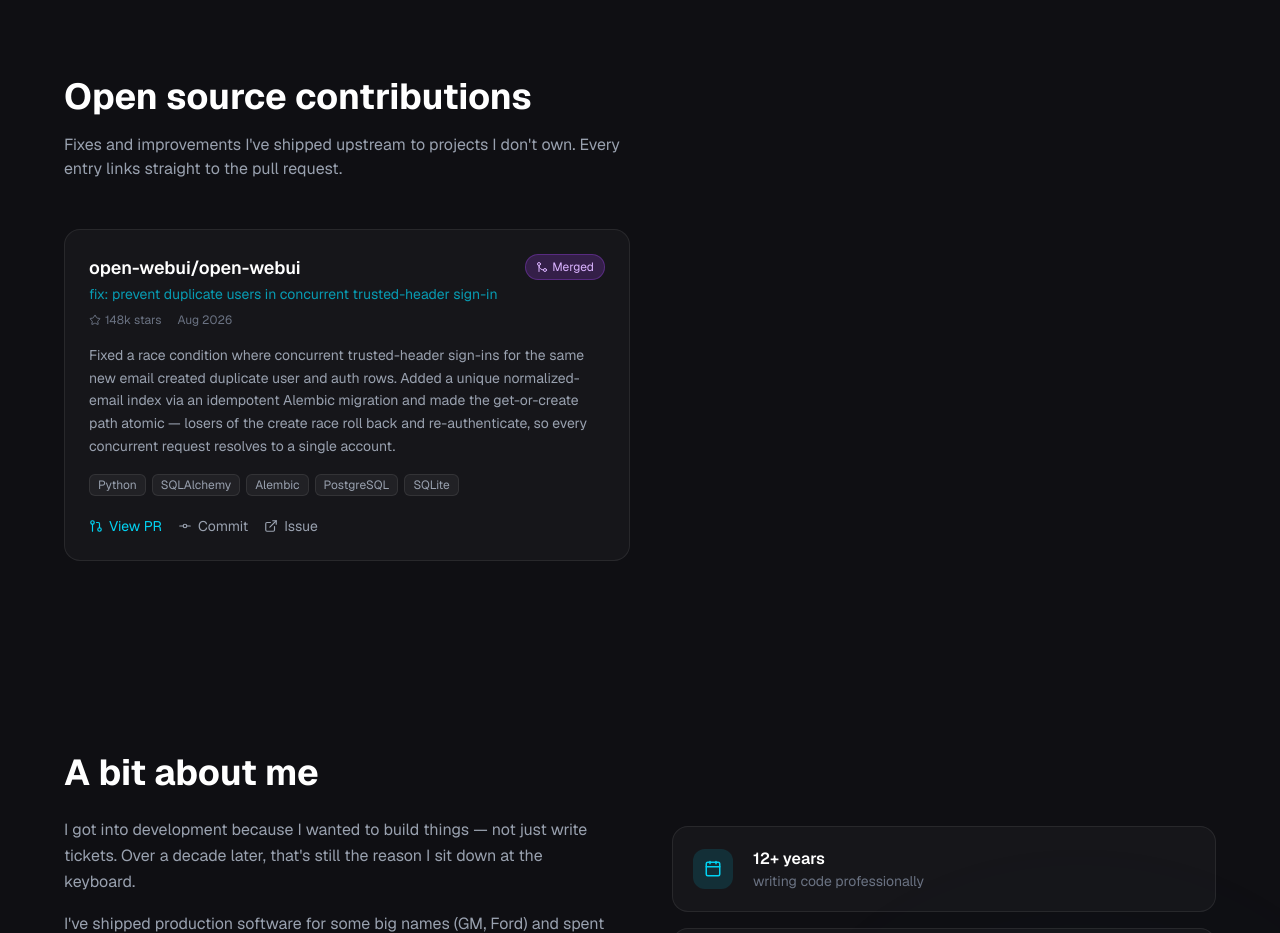
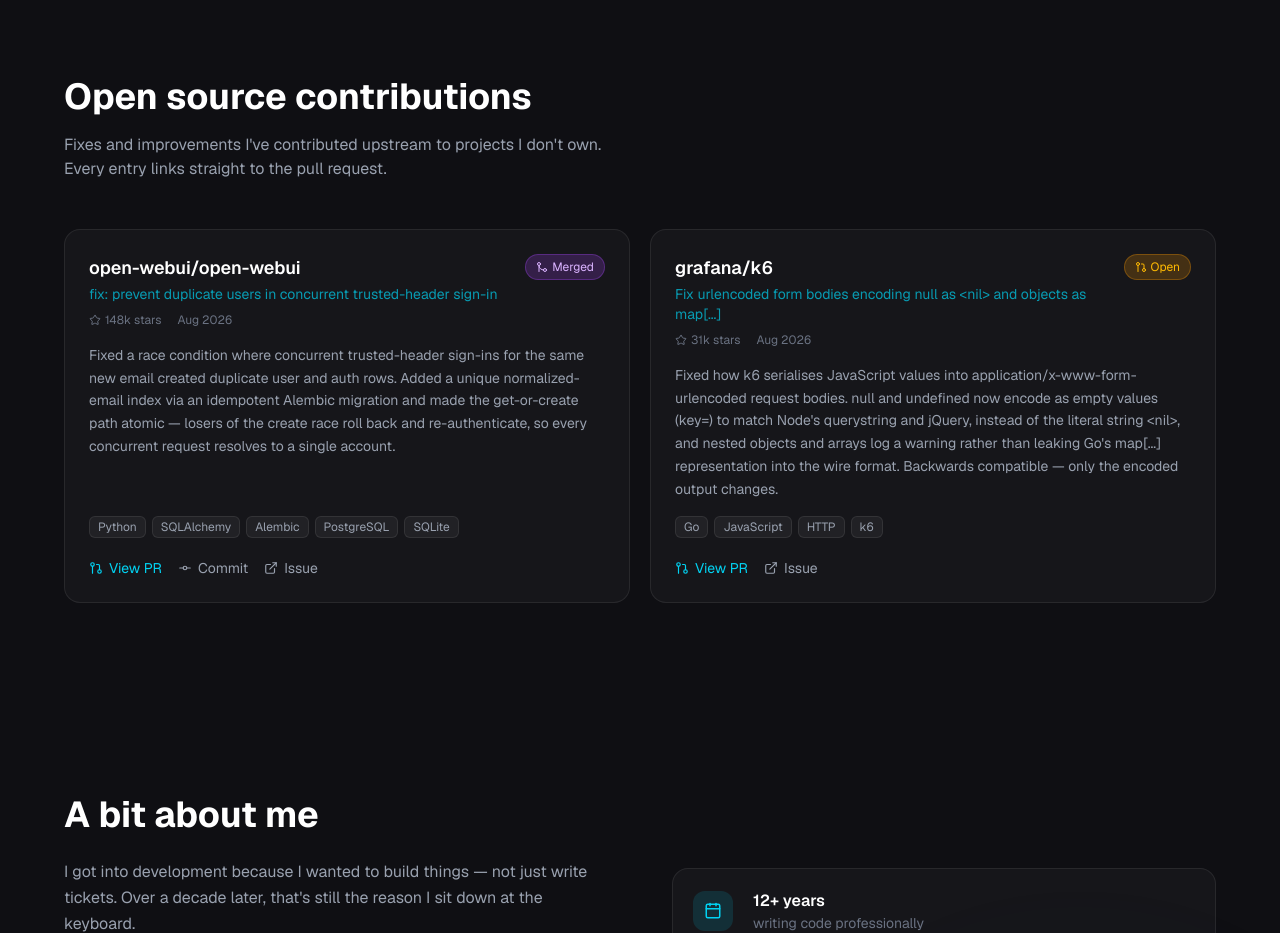
Before and after one commit to 12529572-Canada-Inc/sdaichendt-dev, a Next.js app: page / in a window 1280 px wide. Shown: the part 2540-3473 px from the top of the page. Built offline with nearby package versions, Linux system fonts and the light colour scheme.

Commit message:
feat: add grafana/k6 #6238 to open source contributions (#10)

```diff
--- a/src/components/Contributions.tsx
+++ b/src/components/Contributions.tsx
@@ -29,7 +29,7 @@
             Open source contributions
           </h2>
           <p className="text-gray-400 max-w-xl">
-            Fixes and improvements I&apos;ve shipped upstream to projects I
+            Fixes and improvements I&apos;ve contributed upstream to projects I
             don&apos;t own. Every entry links straight to the pull request.
           </p>
         </div>
--- a/src/data/contributions.ts
+++ b/src/data/contributions.ts
@@ -21,6 +21,21 @@
 
 export const contributions: Contribution[] = [
   {
+    slug: "grafana-k6-6238",
+    project: "grafana/k6",
+    projectUrl: "https://github.com/grafana/k6",
+    title:
+      "Fix urlencoded form bodies encoding null as <nil> and objects as map[...]",
+    prUrl: "https://github.com/grafana/k6/pull/6238",
+    issueUrl: "https://github.com/grafana/k6/issues/1185",
+    description:
+      "Fixed how k6 serialises JavaScript values into application/x-www-form-urlencoded request bodies. null and undefined now encode as empty values (key=) to match Node's querystring and jQuery, instead of the literal string <nil>, and nested objects and arrays log a warning rather than leaking Go's map[...] representation into the wire format. Backwards compatible — only the encoded output changes.",
+    tech: ["Go", "JavaScript", "HTTP", "k6"],
+    stars: "31k",
+    merged: false,
+    date: "2026-08-02",
+  },
+  {
     slug: "open-webui-27571",
     project: "open-webui/open-webui",
     projectUrl: "https://github.com/open-webui/open-webui",
@@ -39,7 +54,8 @@
   },
 ];
 
-/** Newest contributions first. */
+/** Newest contributions first; merged work leads within the same date. */
 export const sortedContributions: Contribution[] = [...contributions].sort(
-  (a, b) => b.date.localeCompare(a.date),
+  (a, b) =>
+    b.date.localeCompare(a.date) || Number(b.merged) - Number(a.merged),
 );
```
Also changed, not shown: 1 other file (tests, documents, lock files or other folders).
